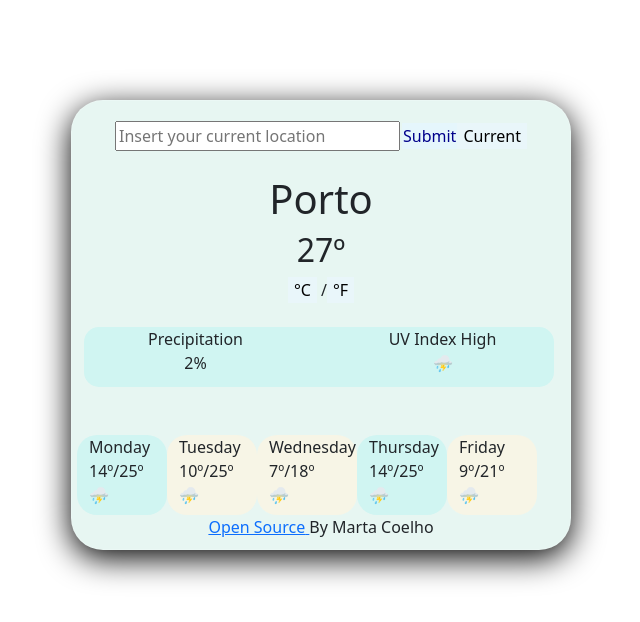
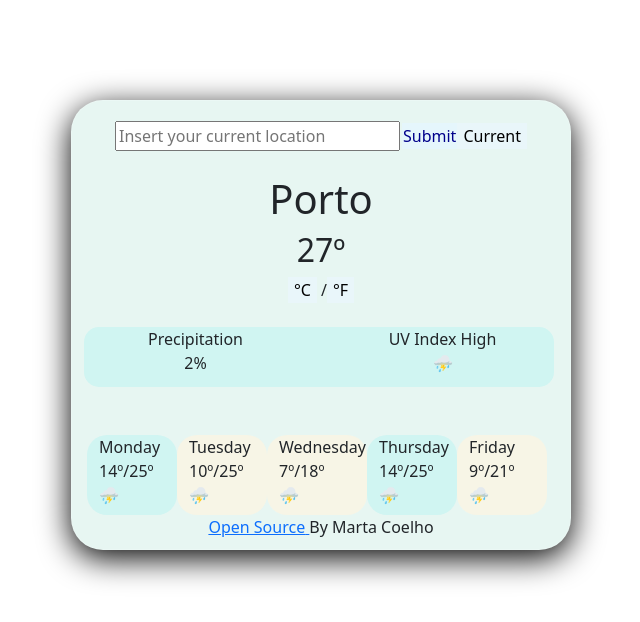
Before and after one commit to MartaCoelho750/react-app, a React (Create React App) app: page / in a window 1280 px wide. Shown: the top 622 px of the page, without its empty margins (319-959 px from the left). Built offline with nearby package versions, Linux system fonts and the light colour scheme.

Commit message:
Updated margin

```diff
--- a/src/App.css
+++ b/src/App.css
@@ -62,7 +62,7 @@ button {
   background-color: #d0f5f2;
   border-radius: 20px;
   align-items: center;
-  margin-left: 5px;
+  margin-left: 15px;
 }
 
 .futuretwo {
```
